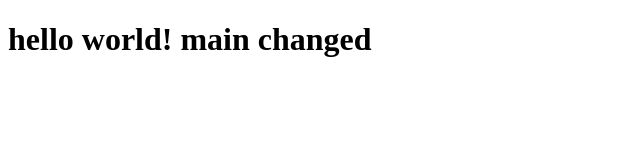
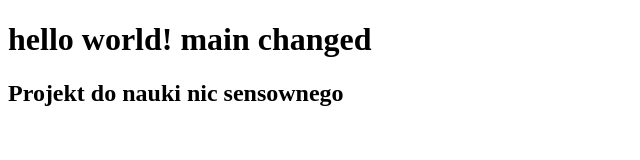
Before and after one commit to Ethett/testing-gh, a plain HTML site: page index.html in a window 1280 px wide. Shown: the whole page, without its empty margins (0-640 px from the left). Drawn offline with Linux system fonts and the light colour scheme.

Commit message:
Modified index.html - added h2

```diff
--- a/index.html
+++ b/index.html
@@ -9,6 +9,7 @@
 <body>
 
 	<h1>hello world! main changed</h1>
+	<h2>Projekt do nauki nic sensownego</h2>
 
 </body>
 
```
